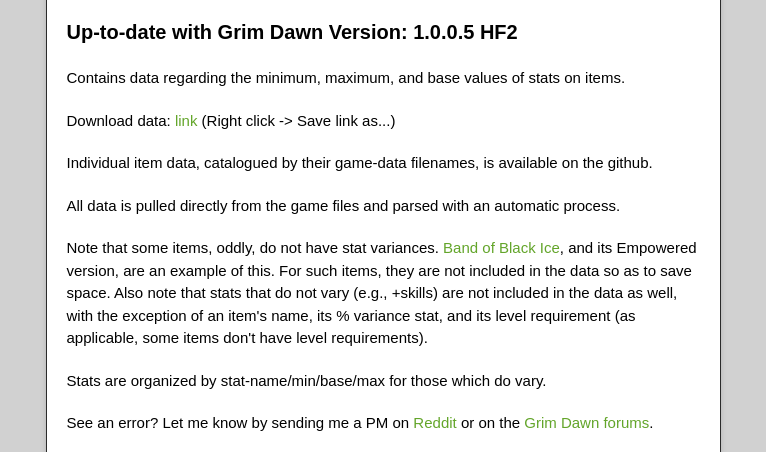
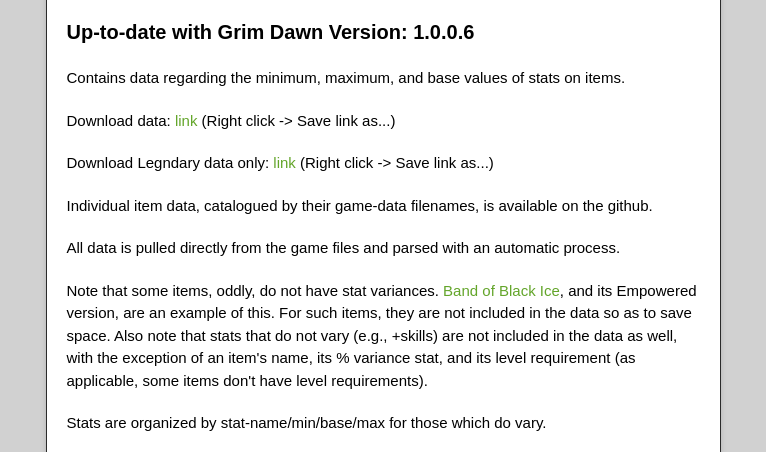
Before and after one commit to ssauvageau-/GD_MinMax, a plain HTML site: page index.html in a window 1280 px wide. Shown: the part 343-795 px from the top of the page, without its empty margins (257-1023 px from the left). Drawn offline with nearby package versions, Linux system fonts and the light colour scheme.

Commit message:
Update index.html

```diff
--- a/index.html
+++ b/index.html
@@ -40,11 +40,13 @@
 <a id="gd_minmax" class="anchor" href="#gd_minmax" aria-hidden="true"><span aria-hidden="true" class="octicon octicon-link"></span></a>GD_MinMax</h1>
 
 <h3>
-<a id="up-to-date-with-grim-dawn-version-1005-hf2" class="anchor" href="#up-to-date-with-grim-dawn-version-1005-hf2" aria-hidden="true"><span aria-hidden="true" class="octicon octicon-link"></span></a>Up-to-date with Grim Dawn Version: 1.0.0.5 HF2</h3>
+<a id="up-to-date-with-grim-dawn-version-1005-hf2" class="anchor" href="#up-to-date-with-grim-dawn-version-1005-hf2" aria-hidden="true"><span aria-hidden="true" class="octicon octicon-link"></span></a>Up-to-date with Grim Dawn Version: 1.0.0.6</h3>
 
 <p>Contains data regarding the minimum, maximum, and base values of stats on items.</p>
 
 <p>Download data: <a href="https://github.com/ssauvageau-/GD_MinMax/raw/master/minmax.csv">link</a> (Right click -&gt; Save link as...)</p>
+
+<p>Download Legndary data only: <a href="https://github.com/ssauvageau-/GD_MinMax/raw/master/minmax-legendary.csv">link</a> (Right click -&gt; Save link as...)</p>
 
 <p>Individual item data, catalogued by their game-data filenames, is available on the github.</p>
 
```
